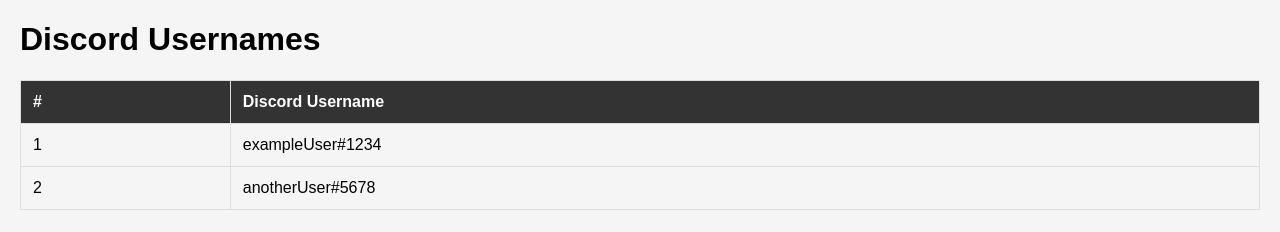
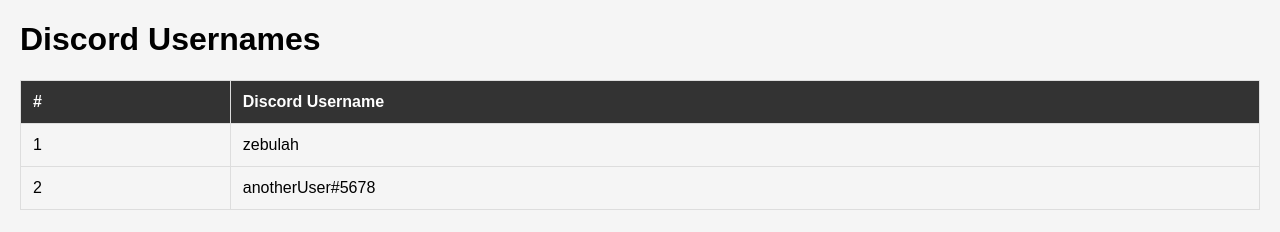
Before and after one commit to Zebulah91/Plots-Usernames, a plain HTML site: page index.html in a window 1280 px wide. Drawn offline with Linux system fonts and the light colour scheme.

Commit message:
Update index.html

```diff
--- a/index.html
+++ b/index.html
@@ -41,7 +41,7 @@
             <!-- Example Discord Usernames -->
             <tr>
                 <td>1</td>
-                <td>exampleUser#1234</td>
+                <td>zebulah</td>
             </tr>
             <tr>
                 <td>2</td>
```
